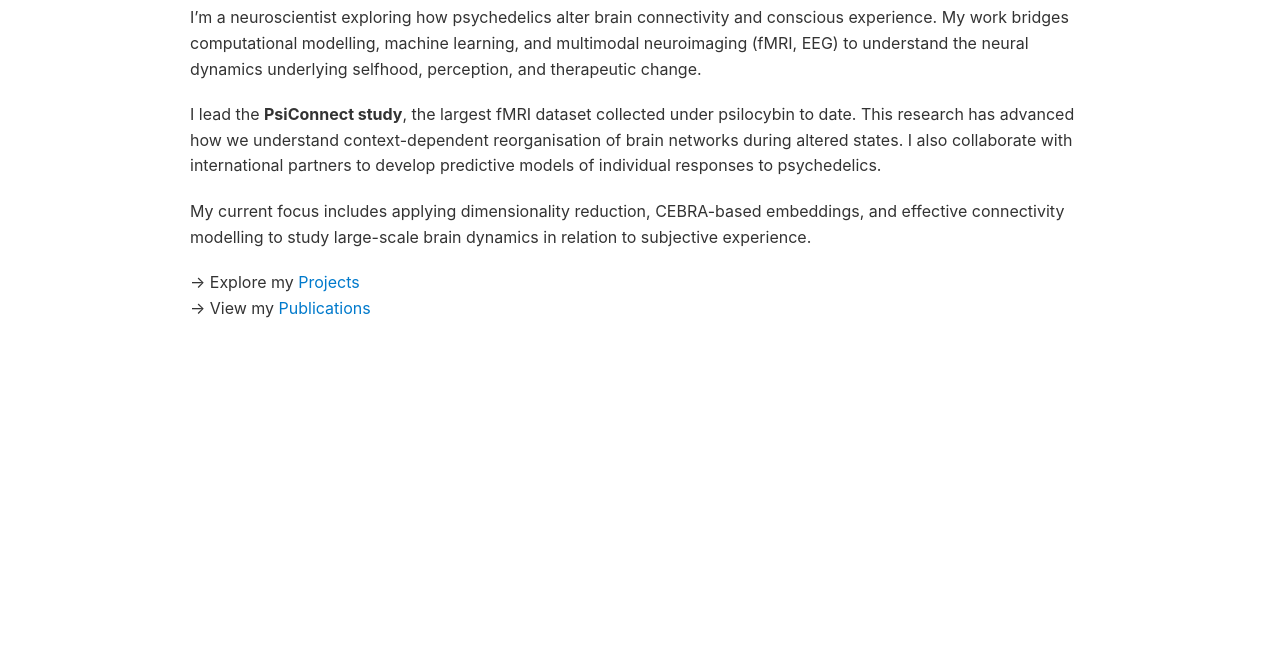
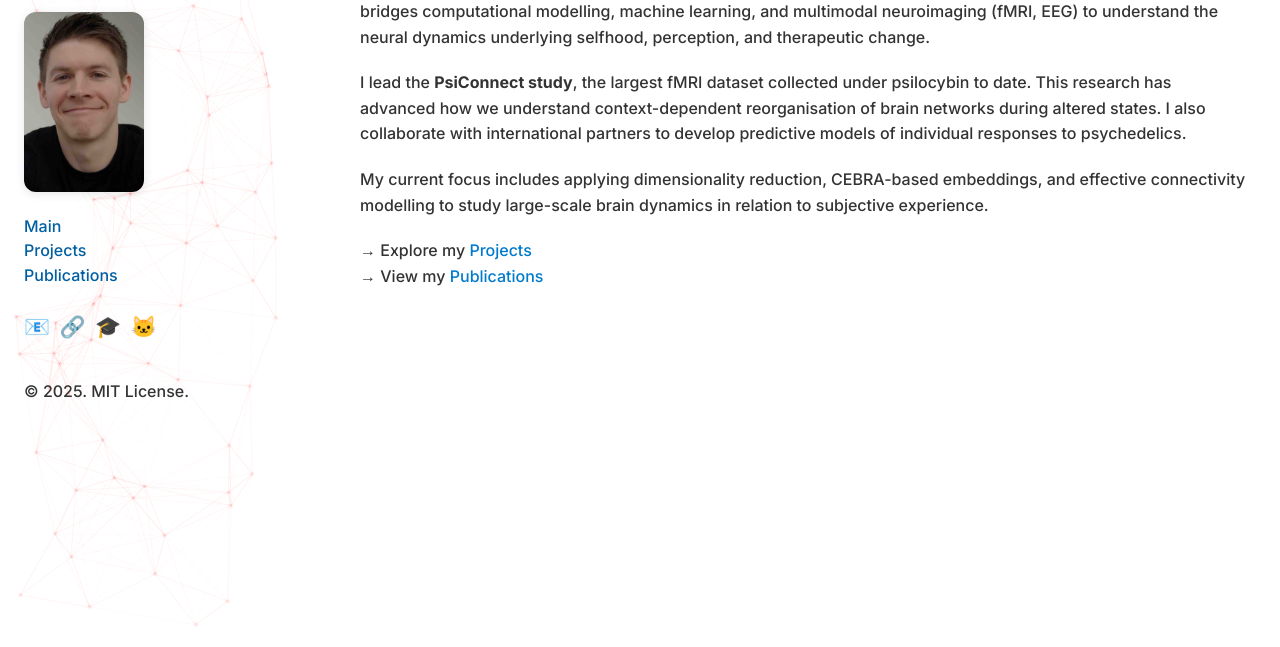
Before and after one commit to devonstoliker/devonstoliker.github.io, a plain HTML site: page index.html in a window 1280 px wide. Shown: the part 153-800 px from the top of the page. Drawn offline with Linux system fonts and the light colour scheme; animation ran at ten frames a second.

Commit message:
Site update: 2025-04-30 21:24:07

```diff
--- a/index.html
+++ b/index.html
@@ -4,21 +4,14 @@
   <meta charset="UTF-8" />
   <meta name="viewport" content="width=device-width, initial-scale=1.0" />
   <title>Main | Devon Stoliker</title>
+  <link href="https://fonts.googleapis.com/css2?family=Inter:wght@300;500;700&display=swap" rel="stylesheet">
   <link rel="stylesheet" href="style.css" />
+  <script src="background.js" defer></script>
   <style>
-    body {
-      font-family: 'Inter', sans-serif;
-      background-color: #ffffff;
-      color: #333;
-      margin: 0;
-      padding: 2rem;
-    }
-
     #main-content {
       max-width: 900px;
       margin: 0 auto;
     }
-
     h1 {
       font-size: 2rem;
       margin-bottom: 1.5rem;
@@ -26,23 +19,49 @@
       border-bottom: 2px solid #eee;
       padding-bottom: 0.5rem;
     }
-
     p {
       margin-bottom: 1.25rem;
       line-height: 1.6;
     }
-
     a {
       color: #007acc;
       text-decoration: none;
     }
-
     a:hover {
       text-decoration: underline;
     }
   </style>
 </head>
 <body>
+  <canvas id="sidebar-canvas"></canvas>
+
+  <div id="container">
+    <div id="sidebar">
+      <div class="sidebar-overlay"></div>
+      <div class="sidebar-content">
+        <h1 class="site-title">Devon Stoliker</h1>
+        <p class="affiliation">Neuroscientist & Psychedelic Researcher</p>
+        <img src="profile.jpg" alt="Devon Stoliker" class="profile-img">
+
+        <nav id="sidebar-nav-links">
+          <a href="index.html">Main</a>
+          <a href="projects.html">Projects</a>
+          <a href="publications.html">Publications</a>
+        </nav>
+
+        <nav id="sidebar-icon-links">
+          <a href="mailto:your.email@example.com" title="Email">📧</a>
+          <a href="https://linkedin.com/in/yourprofile" title="LinkedIn">🔗</a>
+          <a href="https://scholar.google.com/citations?user=fQayzXQAAAAJ" title="Google Scholar">🎓</a>
+          <a href="https://github.com/devonstoliker" title="GitHub">🐱</a>
+        </nav>
+
+        <footer class="sidebar-footer">
+          <p>© 2025. MIT License.</p>
+        </footer>
+      </div>
+    </div>
+
     <div id="main-content">
       <h1>About Me</h1>
       <p>I’m a neuroscientist exploring how psychedelics alter brain connectivity and conscious experience. My work bridges computational modelling, machine learning, and multimodal neuroimaging (fMRI, EEG) to understand the neural dynamics underlying selfhood, perception, and therapeutic change.</p>
@@ -54,5 +73,6 @@
       <p>→ Explore my <a href="projects.html">Projects</a><br>
          → View my <a href="publications.html">Publications</a></p>
     </div>
+  </div>
 </body>
 </html>
```
Lines whose indentation alone changed are shown as unchanged.
